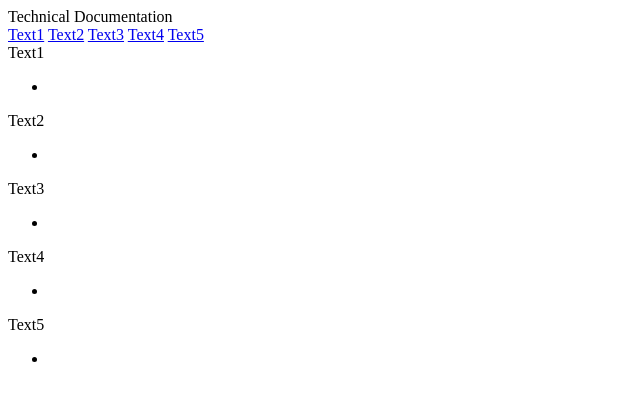
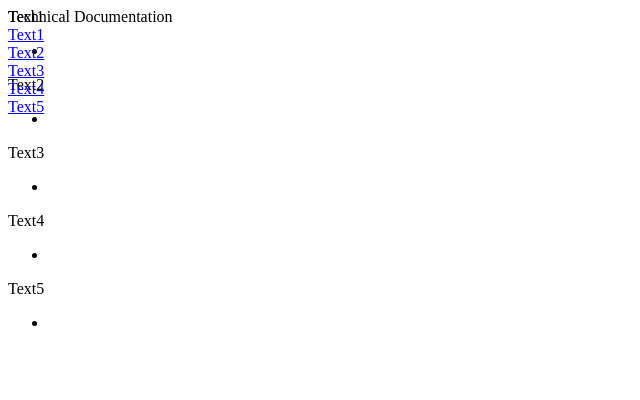
Before and after one commit to Tekcoder/Technical-Doc, a plain HTML site: page index.html in a window 1280 px wide. Shown: the whole page, without its empty margins (0-640 px from the left). Drawn offline with Linux system fonts and the light colour scheme.

Commit message:
Added steps 14 and 15

```diff
--- /dev/null
+++ b/css/style.css
@@ -0,0 +1,7 @@
+@media (min-width:1025px) {
+  #navbar {
+    display: flex;
+    flex-direction: column;
+    position: fixed;
+  }
+}
--- a/index.html
+++ b/index.html
@@ -5,8 +5,10 @@
     <meta name="viewport" content="width=device-width, initial-scale=1.0" />
     <meta http-equiv="X-UA-Compatible" content="ie=edge" />
     <title>Technical Documentation</title>
+    <link rel="stylesheet" href="css/style.css">
   </head>
   <body>
+    <script src="https://cdn.freecodecamp.org/testable-projects-fcc/v1/bundle.js"></script>
     <nav id="navbar">
       <header>Technical Documentation</header>
       <a href="#text1" class="nav-link">Text1</a>
```
Also changed, not shown: js/index.js (added, +28 -0 lines), 1 other file.
